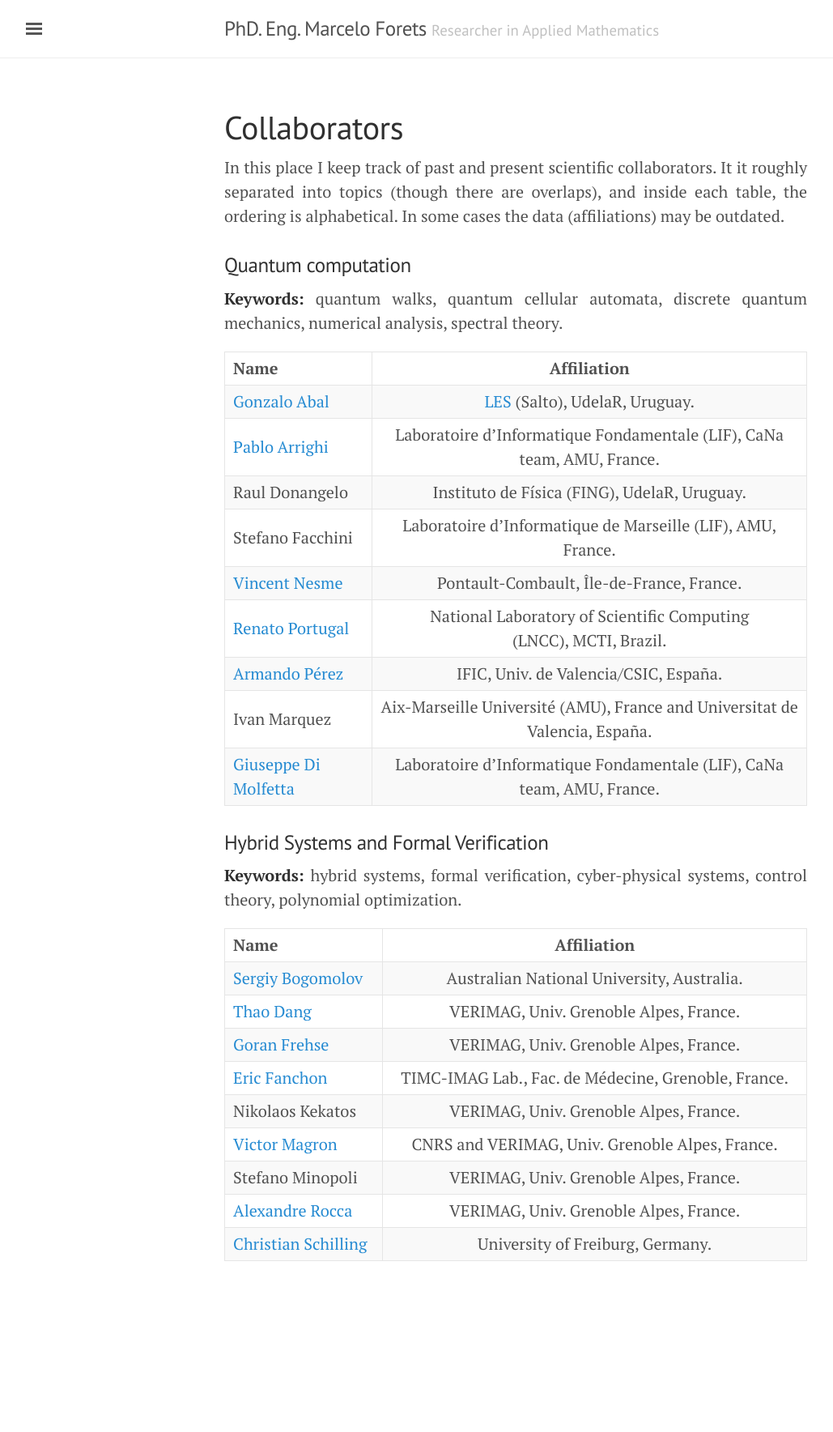
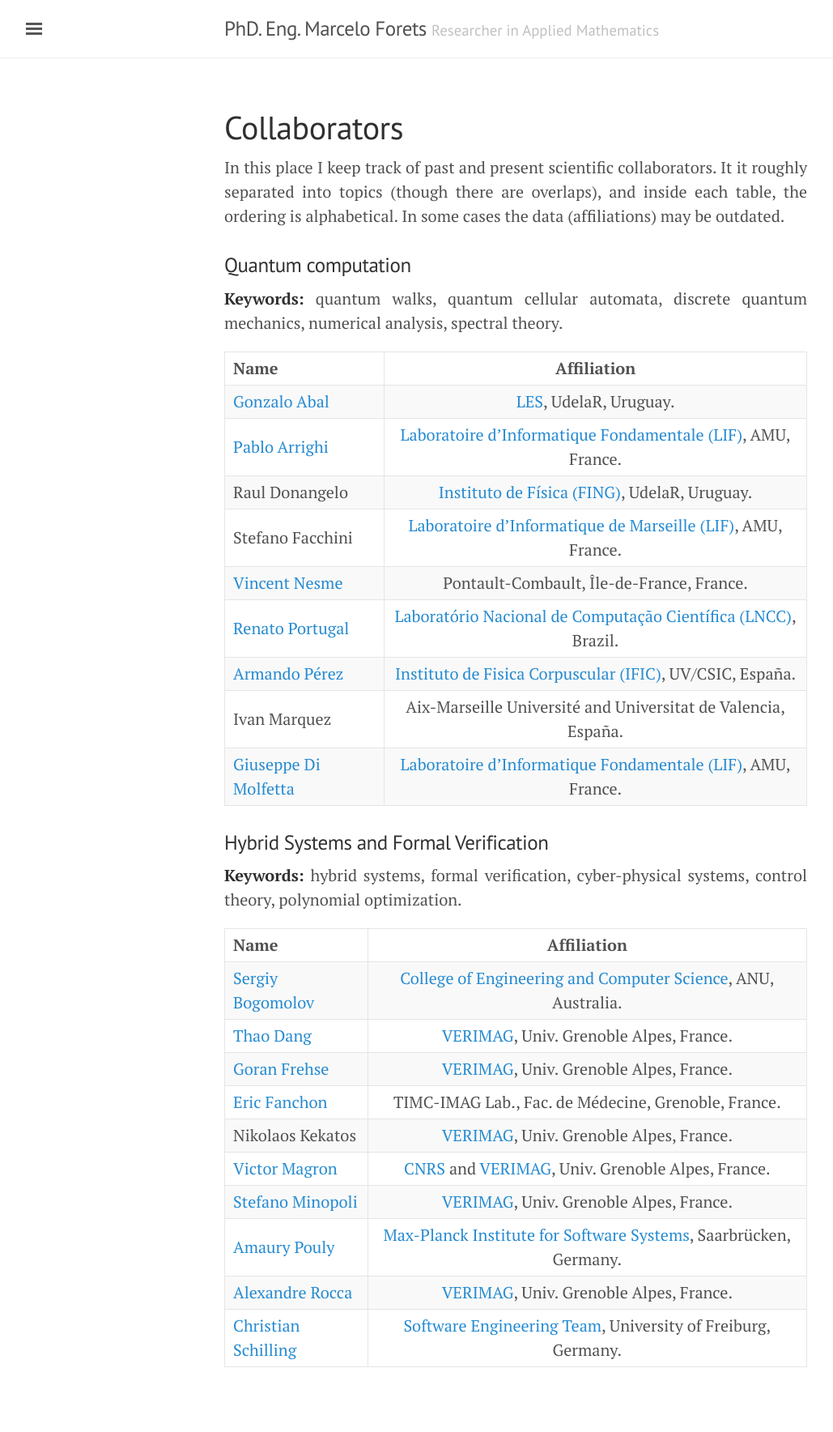
Before and after one commit to mforets/mforets.github.io, a Jekyll site: the page built from collabo.md, in a window 1280 px wide. Shown: the whole page at 81% size, without its empty margins (3-1032 px from the left). Built offline with Jekyll 4.4.1, drawn with Linux system fonts in a browser that asks for light colours; before the commit the page ends 1637 px from its top, so only the background shows below that.

Commit message:
update collabo

```diff
--- a/collabo.md
+++ b/collabo.md
@@ -13,15 +13,15 @@ In this place I keep track of past and present scientific collaborators. It it r
 
 | Name   |      Affiliation |
 |:-----|:-----:|
-| [Gonzalo Abal](https://sites.google.com/site/gonzaloabal/)  | [LES](http://les.edu.uy/) (Salto), UdelaR, Uruguay. |
-| [Pablo Arrighi](http://pageperso.lif.univ-mrs.fr/~pablo.arrighi/)  | Laboratoire d'Informatique Fondamentale (LIF), CaNa team, AMU, France. |
-| Raul Donangelo | Instituto de Física (FING), UdelaR, Uruguay. |
-| Stefano Facchini | Laboratoire d'Informatique de Marseille (LIF), AMU, France. |
+| [Gonzalo Abal](https://sites.google.com/site/gonzaloabal/)  | [LES](http://les.edu.uy/), UdelaR, Uruguay. |
+| [Pablo Arrighi](http://pageperso.lif.univ-mrs.fr/~pablo.arrighi/)  | [Laboratoire d'Informatique Fondamentale (LIF)](www.lif.univ-mrs.fr/), AMU, France. |
+| Raul Donangelo | [Instituto de Física (FING)](https://www.fing.edu.uy/if/), UdelaR, Uruguay. |
+| Stefano Facchini | [Laboratoire d'Informatique de Marseille (LIF)](www.lif.univ-mrs.fr/), AMU, France. |
 | [Vincent Nesme](https://fr.linkedin.com/in/vincent-nesme-9038a581) | Pontault-Combault, Île-de-France, France. |
-| [Renato Portugal](http://www.lncc.br/~portugal/) | National Laboratory of Scientific Computing<br/> (LNCC), MCTI, Brazil.|
-| [Armando Pérez](http://ific.uv.es/~perez/) | IFIC, Univ. de Valencia/CSIC, España.|
-| Ivan Marquez | Aix-Marseille Université (AMU), France and Universitat de Valencia, España. |
-| [Giuseppe Di Molfetta](http://pageperso.lif.univ-mrs.fr/~giuseppe.dimolfetta/) | Laboratoire d'Informatique Fondamentale (LIF), CaNa team, AMU, France. |
+| [Renato Portugal](http://www.lncc.br/~portugal/) | [Laboratório Nacional de Computação Científica (LNCC)](www.lncc.br/), Brazil.|
+| [Armando Pérez](http://ific.uv.es/~perez/) | [Instituto de Fisica Corpuscular (IFIC)](webific.ific.uv.es/), UV/CSIC, España.|
+| Ivan Marquez | Aix-Marseille Université and Universitat de Valencia, España. |
+| [Giuseppe Di Molfetta](http://pageperso.lif.univ-mrs.fr/~giuseppe.dimolfetta/) | [Laboratoire d'Informatique Fondamentale (LIF)](www.lif.univ-mrs.fr/), AMU, France. |
 
 
 ### Hybrid Systems and Formal Verification
@@ -31,12 +31,13 @@ In this place I keep track of past and present scientific collaborators. It it r
 
 | Name   |      Affiliation    |
 |:----------|:-------------:|
-| [Sergiy Bogomolov](http://www.sergiybogomolov.com/) | Australian National University, Australia.|
-| [Thao Dang](http://www-verimag.imag.fr/PEOPLE/Thao.Dang/) | VERIMAG, Univ. Grenoble Alpes, France.|
-| [Goran Frehse](https://sites.google.com/site/frehseg/) | VERIMAG, Univ. Grenoble Alpes, France. |
+| [Sergiy Bogomolov](http://www.sergiybogomolov.com/) | [College of Engineering and Computer Science](https://cecs.anu.edu.au/), ANU, Australia.|
+| [Thao Dang](http://www-verimag.imag.fr/PEOPLE/Thao.Dang/) | [VERIMAG](www-verimag.imag.fr/), Univ. Grenoble Alpes, France.|
+| [Goran Frehse](https://sites.google.com/site/frehseg/) | [VERIMAG](www-verimag.imag.fr/), Univ. Grenoble Alpes, France. |
 | [Eric Fanchon](http://membres-timc.imag.fr/Eric.Fanchon/) | TIMC-IMAG Lab., Fac. de Médecine, Grenoble, France.|
-| Nikolaos Kekatos | VERIMAG, Univ. Grenoble Alpes, France. |
-| [Victor Magron](http://www-verimag.imag.fr/PEOPLE/Victor.Magron/) | CNRS and VERIMAG, Univ. Grenoble Alpes, France.|
-| Stefano Minopoli | VERIMAG, Univ. Grenoble Alpes, France. |
-| [Alexandre Rocca](http://www-verimag.imag.fr/~rocca/) | VERIMAG, Univ. Grenoble Alpes, France.|
-| [Christian Schilling](https://swt.informatik.uni-freiburg.de/staff/christian_schilling) | University of Freiburg, Germany. |
+| Nikolaos Kekatos | [VERIMAG](www-verimag.imag.fr/), Univ. Grenoble Alpes, France. |
+| [Victor Magron](http://www-verimag.imag.fr/PEOPLE/Victor.Magron/) | [CNRS](www.cnrs.fr/) and [VERIMAG](www-verimag.imag.fr/), Univ. Grenoble Alpes, France.|
+| [Stefano Minopoli](http://www-verimag.imag.fr/~minopoli/) | [VERIMAG](www-verimag.imag.fr/), Univ. Grenoble Alpes, France. |
+| [Amaury Pouly](https://www.pouly.fr/) | [Max-Planck Institute for Software Systems](https://www.mpi-sws.org/), Saarbrücken, Germany. |
+| [Alexandre Rocca](http://www-verimag.imag.fr/~rocca/) | [VERIMAG](www-verimag.imag.fr/), Univ. Grenoble Alpes, France.|
+| [Christian Schilling](https://swt.informatik.uni-freiburg.de/staff/christian_schilling) | [Software Engineering Team](https://swt.informatik.uni-freiburg.de/staff), University of Freiburg, Germany. |
```
Also changed, not shown: service.md (added, +33 -0 lines).
